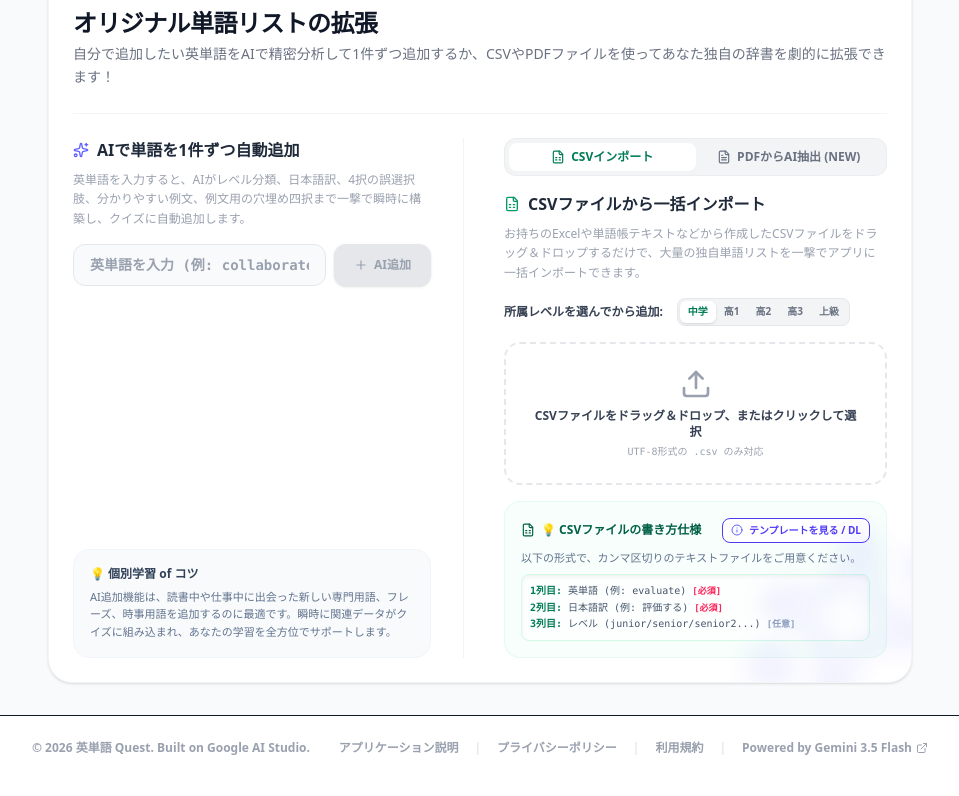
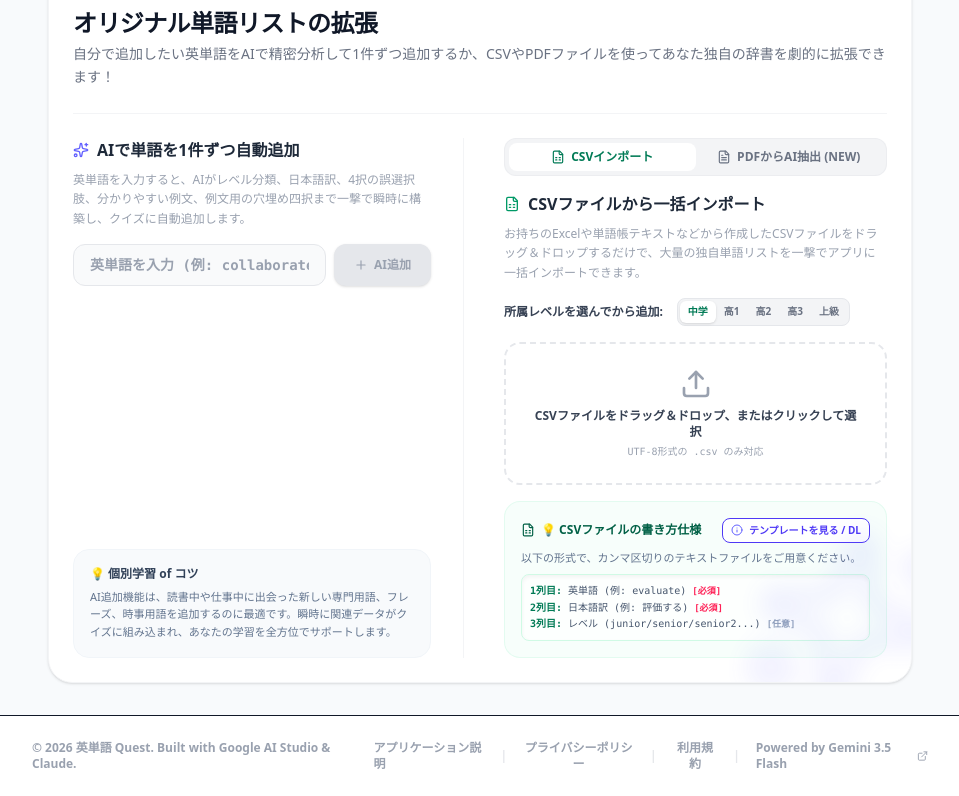
Before and after one commit to anyt1n9/eitango-quest, a React (Vite) app: page / in a window 1280 px wide. Shown: the part 1781-2577 px from the top of the page, without its empty margins (160-1119 px from the left). Built offline with nearby package versions, Linux system fonts and the light colour scheme.

Commit message:
フッターのクレジットに Claude を追記（Built with Google AI Studio & Claude）

```diff
--- a/src/App.tsx
+++ b/src/App.tsx
@@ -757,7 +757,7 @@ export default function App() {
       {/* 謙虚でスタイリッシュなフッター */}
       <footer className="bg-white dark:bg-slate-900 border-t border-gray-150 dark:border-slate-800 py-6 px-4 transition-colors duration-300" id="global_footer">
         <div className="max-w-4xl mx-auto flex flex-col md:flex-row items-center justify-between text-xs text-gray-400 dark:text-slate-500 gap-4 font-semibold font-sans">
-          <p>© 2026 英単語 Quest. Built on Google AI Studio.</p>
+          <p>© 2026 英単語 Quest. Built with Google AI Studio &amp; Claude.</p>
           <div className="flex items-center gap-4">
             <a
               href="#"
```
